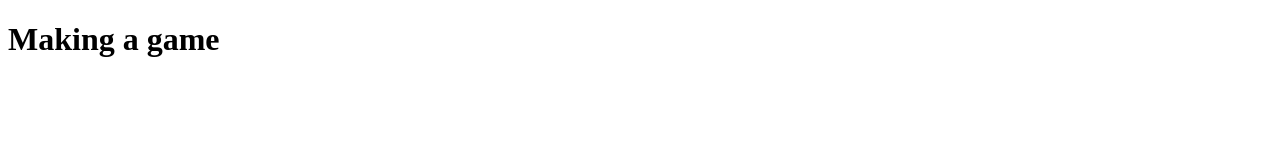
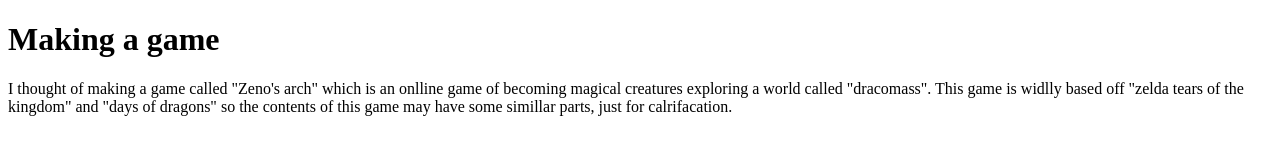
Before and after one commit to ma10374-cell/Mohammed-7D, a plain HTML site: page index.html in a window 1280 px wide. Drawn offline with Linux system fonts and the light colour scheme.

Commit message:
Update index.html

```diff
--- a/index.html
+++ b/index.html
@@ -3,10 +3,11 @@
 <head>
     <meta charset="UTF-8">
     <meta name="viewport" content="width=device-width, initial-scale=1.0">
-    <title>My Cool Page Title</title>
+    <title>GAME</title>
 </head>
 <body>
     <h1>Making a game </h1>
-    <p></p>
+    <p>I thought of making a game called "Zeno's arch" which is an onlline game of becoming magical creatures exploring a world called "dracomass". This game is widlly based off "zelda tears of the kingdom" and
+   "days of dragons" so the contents of this game may have some simillar parts, just for calrifacation. </p>
 </body>
 </html>
```
